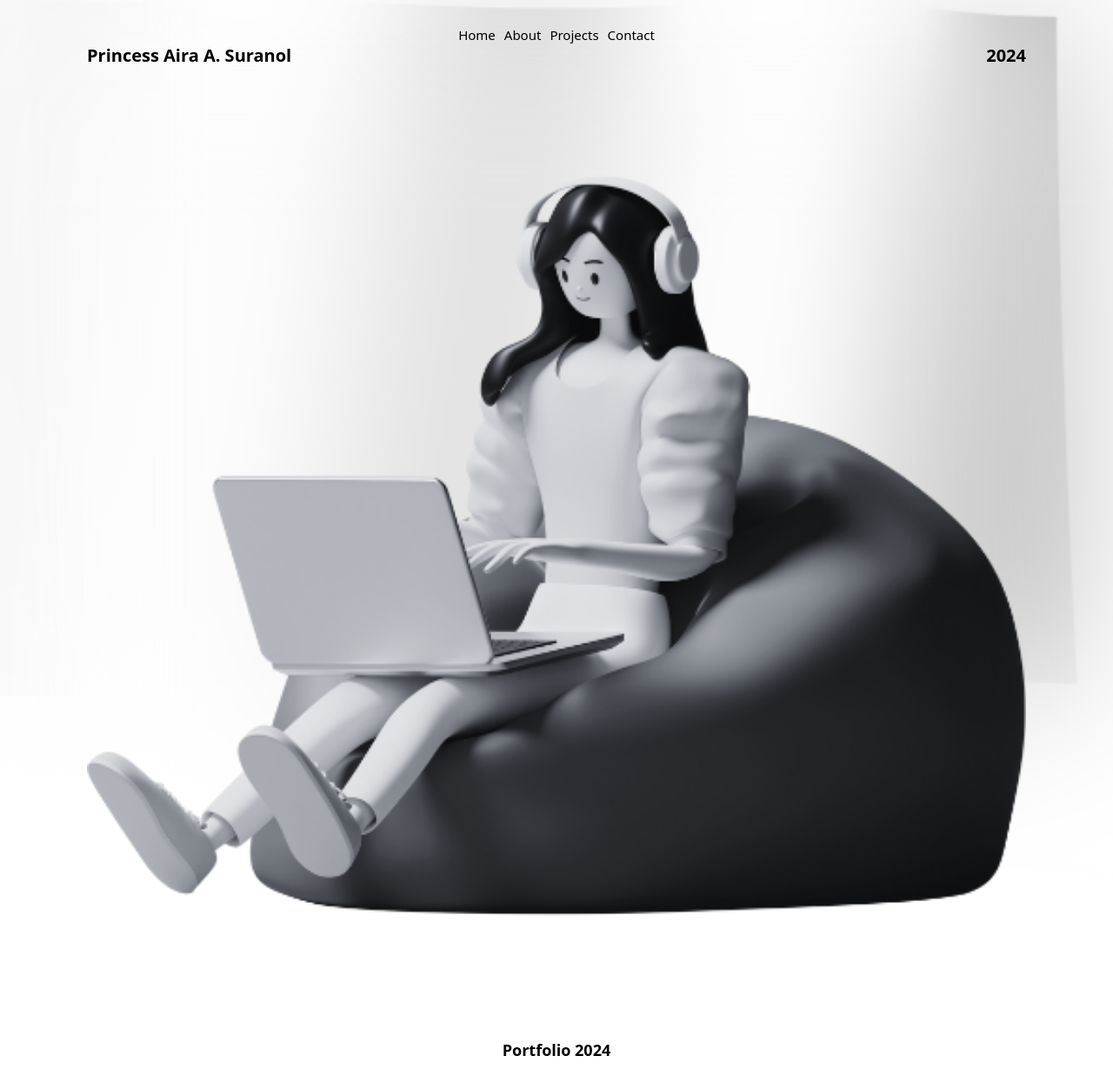
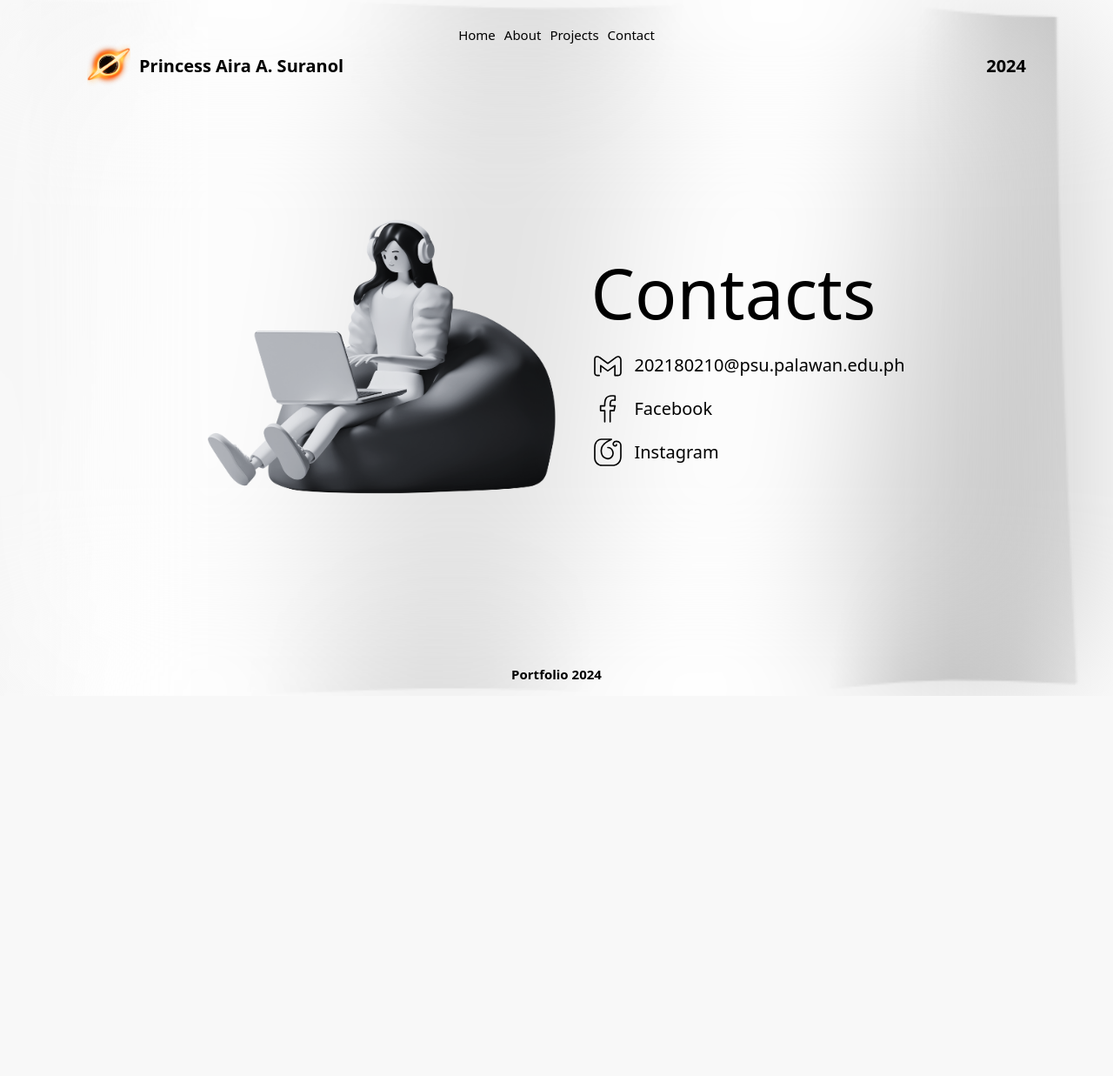
Before and after one commit to Airasu/myPortfolio, a Django app: page /contact in a window 1280 px wide. Shown: the whole page at 87% size. After the commit the page ends 800 px from the top, so only its background shows below. Run offline with Django 5.2, Linux system fonts and the light colour scheme.

Commit message:
finished contacts page

```diff
--- a/portfolio/static/css/style.css
+++ b/portfolio/static/css/style.css
@@ -71,11 +71,22 @@ main header .labels {
     font-weight: 600;
 }
 
+main header .labels .name img {
+    width: 2.5em;
+    height: 2.5em;
+}
+
+main header .labels .name {
+    display: flex;
+    align-items: center;
+    gap: 0.5em;
+}
+
 footer {
     margin-top: auto;
     text-align: center;
     padding: 1em;
-    font-size: 1.8em;
+    font-size: 1.5em;
     font-weight: 600;
 }
 
@@ -124,5 +135,40 @@ main .content .home h1 {
 
 .contact {
     display: flex;
+    align-items: center;
+    font-size: normal;
+    justify-content: center;
+    gap: 4em;
+    padding: 10em 0 0 0;
+}
+
+.contact .links a,
+.contact .links p {
+    font-size: 2em;
+    display: flex;
+    align-items: center;
+    color: black;
+    gap: 0.5em;
+}
+
+.contact img {
+    width: 40em;
+    height: 40em;
+}
+
+.contact .links {
+    display: flex;
+    gap: 1em;
     flex-direction: column;
 }
+
+.contact .links h1 {
+    font-weight: normal;
+    font-size: 8em;
+
+}
+
+.contact .links img {
+    width: 2em;
+    height: 2em;
+}
--- a/portfolio/templates/base.html
+++ b/portfolio/templates/base.html
@@ -20,7 +20,9 @@
                 <a href="{% url "contact" %}">Contact</a>
             </div>
             <div class="labels">
-                <label class="name">Princess Aira A. Suranol</label>
+                <label class="name">
+                <img src="{% static "images/logo.png" %}" alt="profile" class="logo">
+Princess Aira A. Suranol</label>
                 <label class="date">2024</label>
             </div>
         </header>
--- a/portfolio/templates/pages/contact.html
+++ b/portfolio/templates/pages/contact.html
@@ -3,5 +3,18 @@
 {% block content %}
     <div class="contact">
         <img src="{% static "images/contact.png" %}" alt="profile" class="cimg">
+        <div class="links">
+            <h1>Contacts</h1>
+                        <p><img src="{% static "images/gm.svg" %}" alt="profile" class="profile">
+            202180210@psu.palawan.edu.ph</p>
+            <a href="https://www.facebook.com/aira.suranol/" target="_blank">
+                 <img src="{% static "images/fb.svg" %}" alt="profile" class="profile">
+                 Facebook</a>
+            <a href="https://www.instagram.com/helloo.suuu/" target="_blank">
+                <img src="{% static "images/ig.svg" %}" alt="profile" class="profile">
+                Instagram</a>
+
+
+        </div>
     </div>
 {% endblock content %}
```
Also changed, not shown: portfolio/static/images/fb.svg (added), portfolio/static/images/gm.svg (added), portfolio/static/images/ig.svg (added), portfolio/static/images/logo.png.
